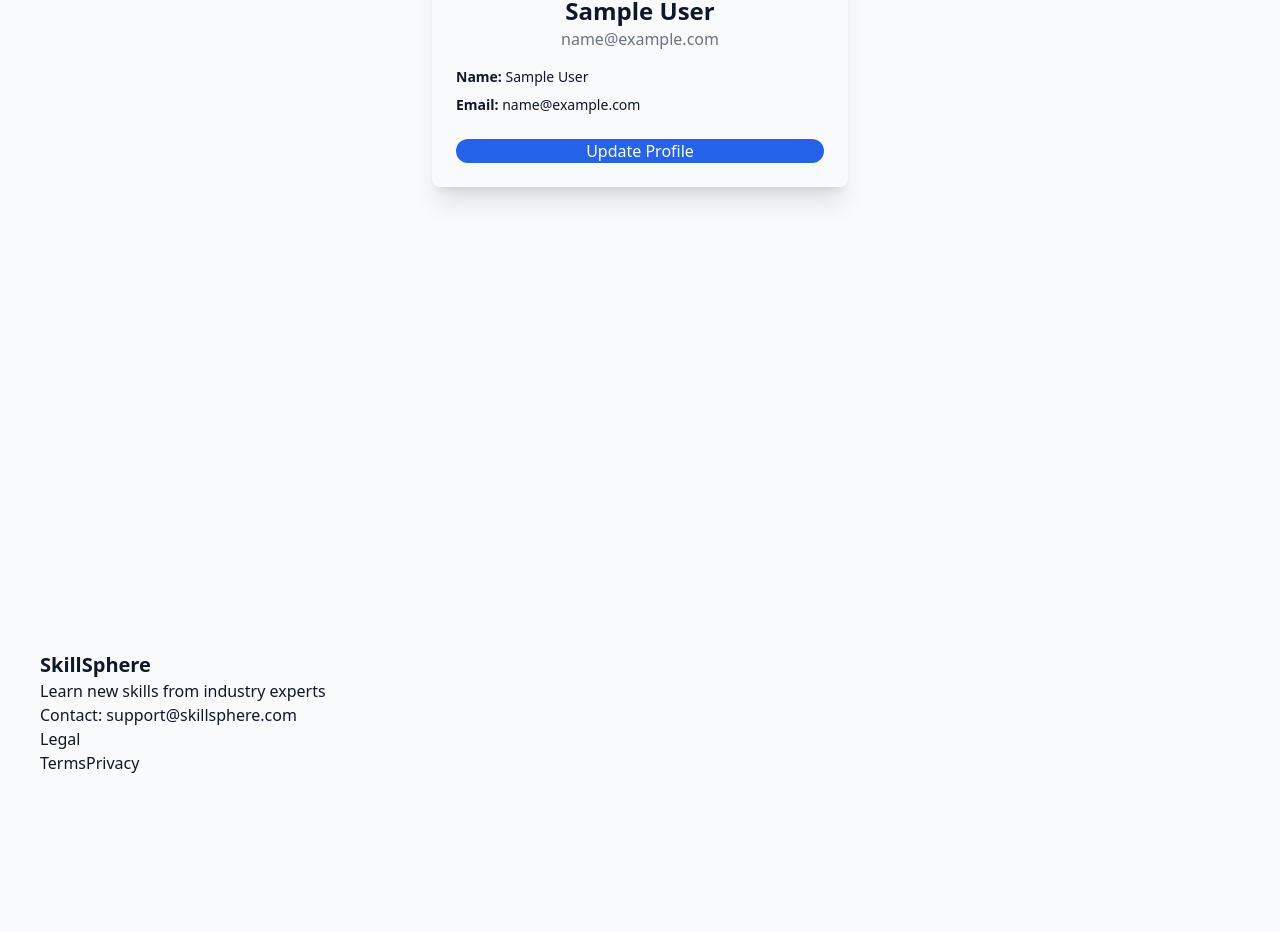
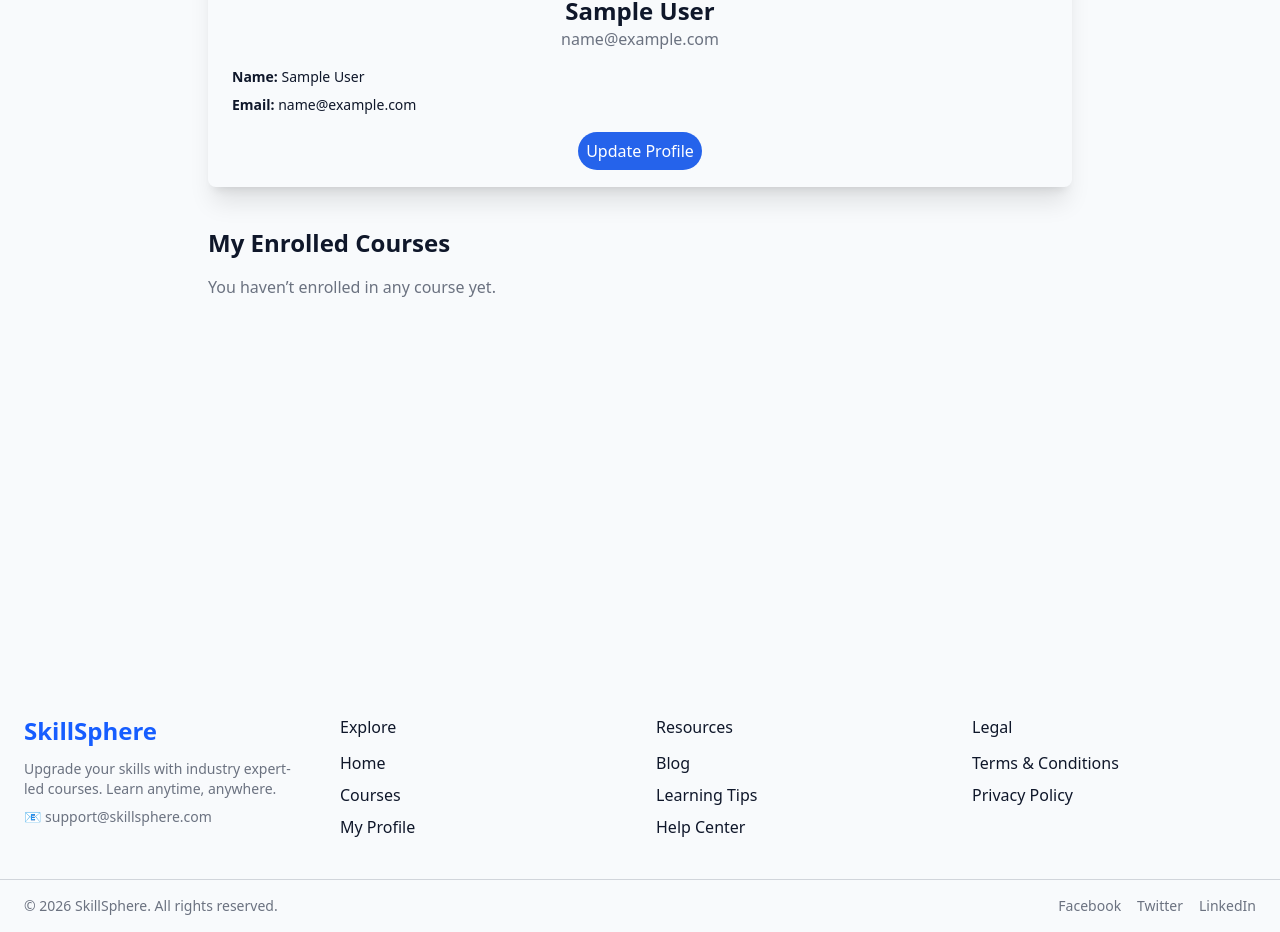
Before and after one commit to nhrakib777-coder/skillSphere, a Next.js app: page /profile in a window 1280 px wide. Shown: the part 259-1191 px from the top of the page. Before the commit the page ends 1074 px from the top, so only its background shows below. Built offline with nearby package versions, Linux system fonts and the light colour scheme; sample sign-in values are in the browser's storage.

Commit message:
profile page done

```diff
--- a/src/app/courses/[id]/page.js
+++ b/src/app/courses/[id]/page.js
@@ -1,5 +1,6 @@
 "use client";
 
+import { useEffect, useState } from "react";
 import { useProtectedRoute } from "@/utils/protectedRoute";
 import Loader from "@/components/Loader";
 import Image from "next/image";
@@ -13,13 +14,39 @@ export default function CourseDetails() {
 
   const course = courses.find((c) => c.id == id);
 
+  const [isEnrolled, setIsEnrolled] = useState(false);
+
+  // 🔥 check if already enrolled
+  useEffect(() => {
+    if (!course) return;
+
+    const enrolled = JSON.parse(localStorage.getItem("enrolled")) || [];
+    const exists = enrolled.find((c) => c.id === course.id);
+
+    setIsEnrolled(!!exists);
+  }, [course]);
+
   if (loading) return <Loader />;
 
   if (!course) {
     return <p className="text-center mt-10">Course not found</p>;
   }
 
+  // 🔥 ENROLL FUNCTION (MAIN FIX)
   const handleEnroll = () => {
+    const enrolled = JSON.parse(localStorage.getItem("enrolled")) || [];
+
+    // ❌ prevent duplicate
+    const already = enrolled.find((c) => c.id === course.id);
+    if (already) {
+      return toast("Already enrolled!");
+    }
+
+    const updated = [...enrolled, course];
+    localStorage.setItem("enrolled", JSON.stringify(updated));
+
+    setIsEnrolled(true);
+
     toast.success(`Enrolled in ${course.title} 🎉`);
   };
 
@@ -27,6 +54,7 @@ export default function CourseDetails() {
     <div className="container mx-auto px-4 py-12 max-w-4xl">
       <div className="card bg-base-100 shadow-xl rounded-lg overflow-hidden">
 
+        {/* Image */}
         <figure>
           <Image
             src={course.image}
@@ -37,6 +65,7 @@ export default function CourseDetails() {
           />
         </figure>
 
+        {/* Content */}
         <div className="card-body p-4">
           <h2 className="text-3xl font-bold">{course.title}</h2>
 
@@ -45,8 +74,6 @@ export default function CourseDetails() {
           <p>Level: {course.level}</p>
 
           <p className="text-lg mt-4">{course.description}</p>
-
-
 
           {/* Curriculum */}
           <div className="mt-6">
@@ -58,13 +85,20 @@ export default function CourseDetails() {
               <li>Final Assessment</li>
             </ul>
           </div>
-         {/* 🔥 Enroll Button */}
+
+          {/* 🔥 Enroll Button */}
           <button
             onClick={handleEnroll}
-            className="btn w-full bg-blue-600 hover:bg-blue-700 text-white p-2 rounded-full mt-6"
+            disabled={isEnrolled}
+            className={`btn w-full rounded-full mt-6 text-white ${
+              isEnrolled
+                ? "bg-gray-400 cursor-not-allowed"
+                : "bg-blue-600 hover:bg-blue-700"
+            }`}
           >
-            Enroll Now
+            {isEnrolled ? "Enrolled ✅" : "Enroll Now"}
           </button>
+
         </div>
       </div>
     </div>
--- a/src/app/profile/page.js
+++ b/src/app/profile/page.js
@@ -1,14 +1,24 @@
 "use client";
 
+import { useEffect, useState } from "react";
 import { useProtectedRoute } from "@/utils/protectedRoute";
 import Loader from "@/components/Loader";
 import { useAuth } from "@/context/AuthContext";
 import Link from "next/link";
 import Image from "next/image";
+import { toast } from "react-hot-toast";
 
 export default function Profile() {
   const loading = useProtectedRoute();
   const { user } = useAuth();
+
+  const [enrolledCourses, setEnrolledCourses] = useState([]);
+
+  // 🔥 Load enrolled courses
+  useEffect(() => {
+    const stored = JSON.parse(localStorage.getItem("enrolled")) || [];
+    setEnrolledCourses(stored);
+  }, []);
 
   if (loading) return <Loader />;
 
@@ -23,17 +33,26 @@ export default function Profile() {
   // ✅ Safe image fallback
   const safeImage =
     user.image &&
-      (user.image.startsWith("https://i.ibb.co") ||
-        user.image.startsWith("https://images.unsplash.com") ||
-        user.image.startsWith("https://randomuser.me"))
+    (user.image.startsWith("https://i.ibb.co") ||
+      user.image.startsWith("https://images.unsplash.com") ||
+      user.image.startsWith("https://randomuser.me"))
       ? user.image
-      : "https://via.placeholder.com/100";
+      : "https://i.pravatar.cc/100";
+
+  // 🔥 Remove course
+  const handleRemove = (id) => {
+    const updated = enrolledCourses.filter((c) => c.id !== id);
+    setEnrolledCourses(updated);
+    localStorage.setItem("enrolled", JSON.stringify(updated));
+    toast("Course removed ❌");
+  };
 
   return (
-    <div className="container mx-auto px-4 py-12 max-w-md ">
-      <div className="card bg-base-100 shadow-xl text-center p-6 rounded-lg ">
+    <div className="container mx-auto px-4 py-12 max-w-4xl">
 
-        {/* Avatar */}
+      {/* PROFILE CARD */}
+      <div className="card bg-base-100 shadow-xl text-center p-6 rounded-lg">
+
         <Image
           src={safeImage}
           alt="Profile"
@@ -42,36 +61,76 @@ export default function Profile() {
           className="w-24 h-24 rounded-full mx-auto border-4 border-primary/20 object-cover"
         />
 
-        {/* Name */}
         <h2 className="text-2xl font-bold mt-4">
           {user.name || "Anonymous"}
         </h2>
 
-        {/* Email */}
         <p className="text-gray-500">{user.email}</p>
 
         <div className="divider my-4"></div>
 
-        {/* Info */}
-        <div className="text-left space-y-2 text-sm ">
-          <p>
-            <span className="font-semibold">Name:</span> {user.name}
-          </p>
-          <p>
-            <span className="font-semibold">Email:</span> {user.email}
-          </p>
+        <div className="text-left space-y-2 text-sm">
+          <p><span className="font-semibold">Name:</span> {user.name}</p>
+          <p><span className="font-semibold">Email:</span> {user.email}</p>
         </div>
 
-        {/* Update Button */}
-        <div className="mt-6 flex justify-center">
+        <div className="mt-6">
           <Link
             href="/update-profile"
-            className="btn w-full rounded-full bg-blue-600 hover:bg-blue-700 text-white transition-all duration-300"
+            className="btn w-full rounded-full bg-blue-600 hover:bg-blue-700 p-2 text-white"
           >
             Update Profile
           </Link>
         </div>
       </div>
+
+      {/* 🔥 ENROLLED COURSES */}
+      <div className="mt-10">
+        <h3 className="text-2xl font-bold mb-4">
+          My Enrolled Courses
+        </h3>
+
+        {enrolledCourses.length === 0 ? (
+          <p className="text-gray-500">
+            You haven’t enrolled in any course yet.
+          </p>
+        ) : (
+          <div className="grid md:grid-cols-2 gap-4">
+            {enrolledCourses.map((course) => (
+              <div
+                key={course.id}
+                className="flex gap-4 items-center bg-white p-3 rounded-lg shadow"
+              >
+                <Image
+                  src={course.image}
+                  alt={course.title}
+                  width={80}
+                  height={60}
+                  className="rounded object-cover w-20 h-16"
+                />
+
+                <div className="flex-1">
+                  <p className="font-semibold text-sm">
+                    {course.title}
+                  </p>
+                  <p className="text-xs text-gray-500">
+                    {course.instructor}
+                  </p>
+                </div>
+
+                {/* Remove Button */}
+                <button
+                  onClick={() => handleRemove(course.id)}
+                  className="text-red-500 text-sm"
+                >
+                  Remove
+                </button>
+              </div>
+            ))}
+          </div>
+        )}
+      </div>
+
     </div>
   );
 }
--- a/src/components/Footer.jsx
+++ b/src/components/Footer.jsx
@@ -2,18 +2,70 @@ import Link from "next/link";
 
 const Footer = () => {
   return (
-    <footer className="footer p-10 bg-base-200 text-base-content">
-      <div>
-        <h2 className="text-xl font-bold">SkillSphere</h2>
-        <p>Learn new skills from industry experts</p>
-        <p>Contact: support@skillsphere.com</p>
+    <footer className="bg-base-200 text-base-content mt-16">
+
+      <div className="container mx-auto px-6 py-10 grid gap-8 md:grid-cols-2 lg:grid-cols-4">
+
+        {/* Brand */}
+        <div>
+          <h2 className="text-2xl font-bold text-primary">SkillSphere</h2>
+          <p className="mt-3 text-sm text-gray-500">
+            Upgrade your skills with industry expert-led courses. Learn anytime, anywhere.
+          </p>
+          <p className="mt-2 text-sm text-gray-500">
+            📧 support@skillsphere.com
+          </p>
+        </div>
+
+        {/* Navigation */}
+        <div>
+          <h3 className="footer-title">Explore</h3>
+          <ul className="space-y-2 mt-3">
+            <li><Link href="/" className="link link-hover">Home</Link></li>
+            <li><Link href="/courses" className="link link-hover">Courses</Link></li>
+            <li><Link href="/profile" className="link link-hover">My Profile</Link></li>
+          </ul>
+        </div>
+
+        {/* Resources */}
+        <div>
+          <h3 className="footer-title">Resources</h3>
+          <ul className="space-y-2 mt-3">
+            <li><Link href="/" className="link link-hover">Blog</Link></li>
+            <li><Link href="/" className="link link-hover">Learning Tips</Link></li>
+            <li><Link href="/" className="link link-hover">Help Center</Link></li>
+          </ul>
+        </div>
+
+        {/* Legal */}
+        <div>
+          <h3 className="footer-title">Legal</h3>
+          <ul className="space-y-2 mt-3">
+            <li><Link href="/" className="link link-hover">Terms & Conditions</Link></li>
+            <li><Link href="/" className="link link-hover">Privacy Policy</Link></li>
+          </ul>
+        </div>
+
       </div>
-      <div>
-        <h2 className="footer-title">Legal</h2>
-        <Link href="/" className="link">Terms</Link>
-        <Link href="/" className="link">Privacy</Link>
+
+      {/* Bottom Section */}
+      <div className="border-t border-gray-300">
+        <div className="container mx-auto px-6 py-4 flex flex-col md:flex-row justify-between items-center gap-3 text-sm text-gray-500">
+
+          <p>© {new Date().getFullYear()} SkillSphere. All rights reserved.</p>
+
+          {/* Social Links */}
+          <div className="flex gap-4">
+            <a href="#" className="hover:text-primary transition">Facebook</a>
+            <a href="#" className="hover:text-primary transition">Twitter</a>
+            <a href="#" className="hover:text-primary transition">LinkedIn</a>
+          </div>
+
+        </div>
       </div>
+
     </footer>
   );
 };
+
 export default Footer;
```
